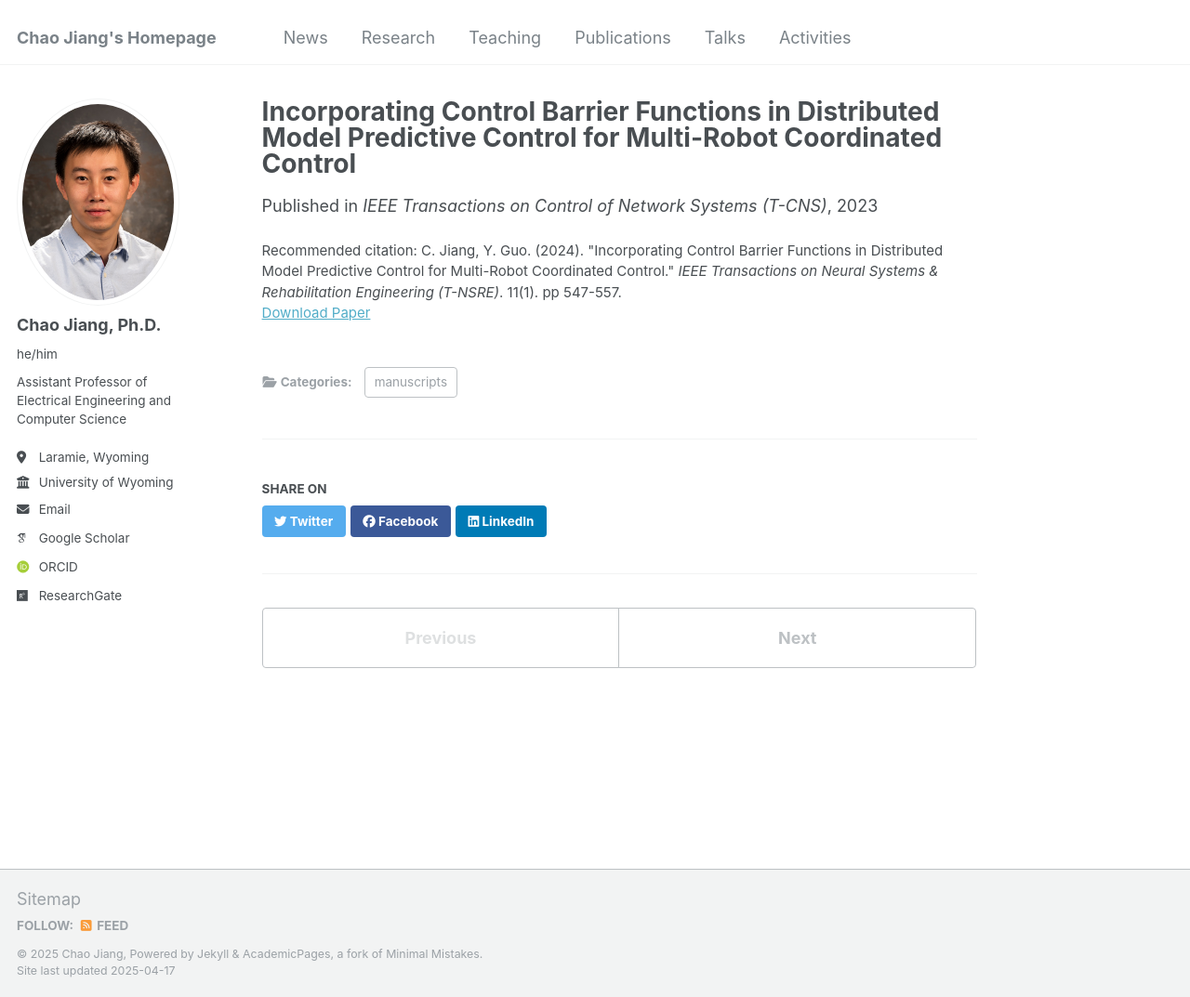
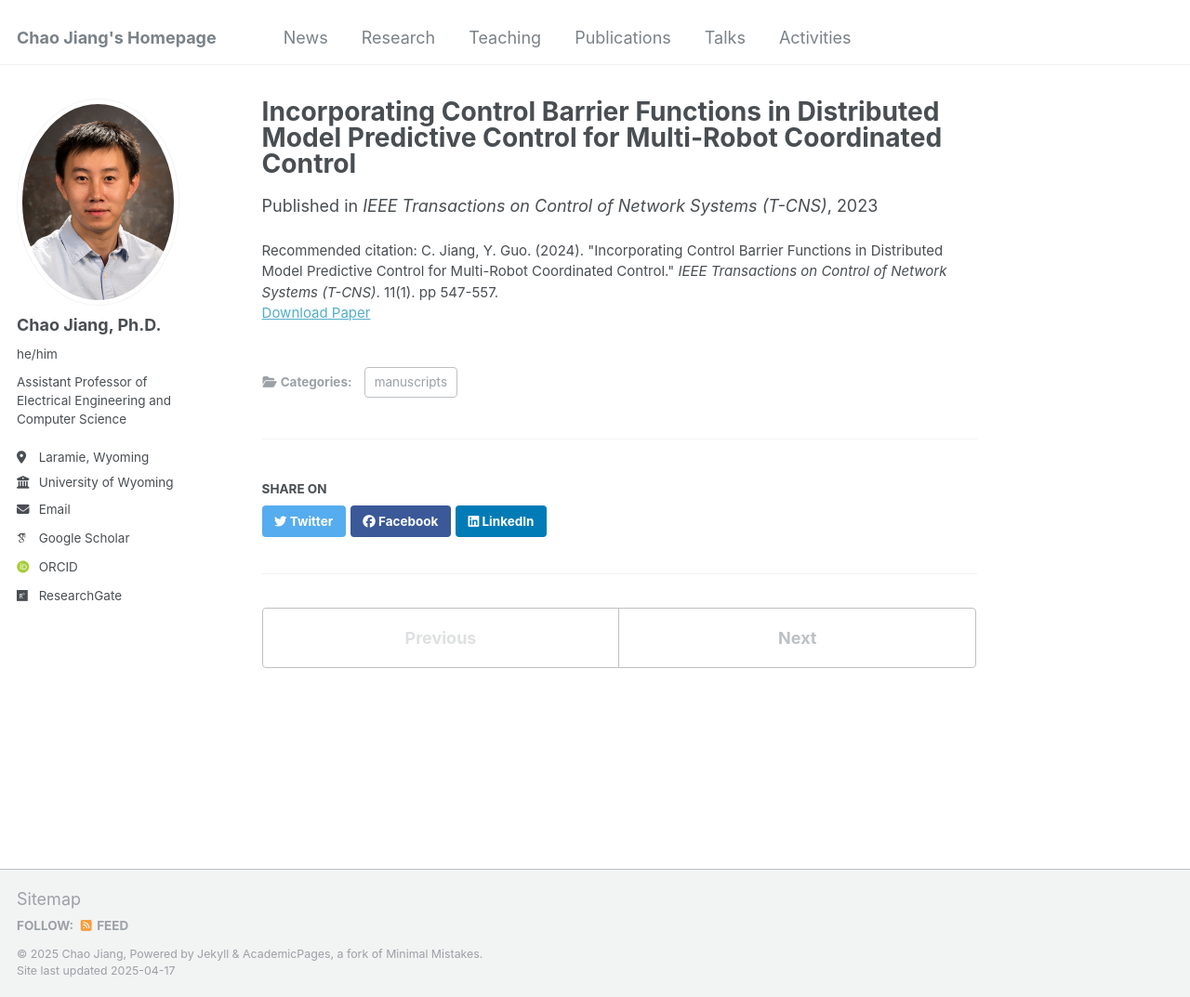
Before and after one commit to cjiang6/cjiang6.github.io, a Jekyll site: the page built from _publications/2023-06-28.md, in a window 1280 px wide and 1073 px high. Shown: the whole window at 93% size. Built offline with Jekyll 4.4.1, drawn with Linux system fonts in a browser that asks for light colours; some web fonts are replaced.

Commit message:
Update 2023-06-28.md

```diff
--- a/_publications/2023-06-28.md
+++ b/_publications/2023-06-28.md
@@ -8,5 +8,5 @@ date: 2023-06-28
 venue: 'IEEE Transactions on Control of Network Systems (T-CNS)'
 #slidesurl: 'http://academicpages.github.io/files/slides3.pdf'
 paperurl: 'https://ieeexplore.ieee.org/document/10167791'
-citation: 'C. Jiang, Y. Guo. (2024). &quot;Incorporating Control Barrier Functions in Distributed Model Predictive Control for Multi-Robot Coordinated Control.&quot; <i>IEEE Transactions on Neural Systems & Rehabilitation Engineering (T-NSRE)</i>. 11(1). pp 547-557.'
+citation: 'C. Jiang, Y. Guo. (2024). &quot;Incorporating Control Barrier Functions in Distributed Model Predictive Control for Multi-Robot Coordinated Control.&quot; <i>IEEE Transactions on Control of Network Systems (T-CNS)</i>. 11(1). pp 547-557.'
 ---
```
